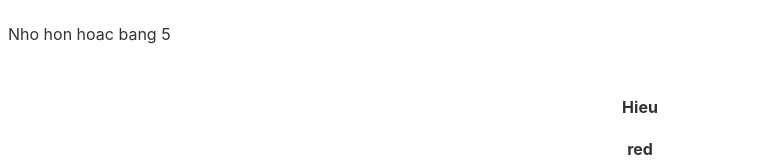
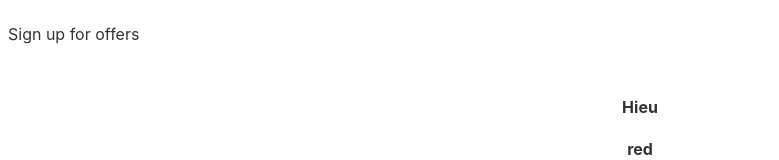
Before and after one commit to HieuKma/Svelte-basic, a Svelte app: page / in a window 1280 px wide. Shown: the top 160 px of the page, without its empty margins (0-779 px from the left). Built offline with nearby package versions, Linux system fonts and the light colour scheme.

Commit message:
add: component modal

```diff
--- a/src/App.svelte
+++ b/src/App.svelte
@@ -1,4 +1,6 @@
 <script>
+	import Modal from './Modal.svelte';
+
 	let people = [
 		{ id: 1, name: 'Hieu', color: 'red', age: 22 },
 		{ id: 2, name: 'dd', color: 'blue', age: 19 },
@@ -17,9 +19,10 @@
 {:else if number > 5}
 	<p>Lon hon 5</p>
 {:else}
-	<p>Nho hon hoac bang 5</p>
+	<!-- <p>Nho hon hoac bang 5</p> -->
 {/if}
 
+<Modal />
 <main>
 	{#each people as person (person.id)}
 		<h4>{person.name}</h4>
--- /dev/null
+++ b/src/Modal.svelte
@@ -0,0 +1,15 @@
+<script>
+    let showModal = true;
+</script>
+
+{#if showModal}
+     <div class="backdrop">
+         <div class="modal">
+             <p>Sign up for offers</p>
+         </div>
+     </div>
+{/if}
+
+<style>
+
+</style>
```
